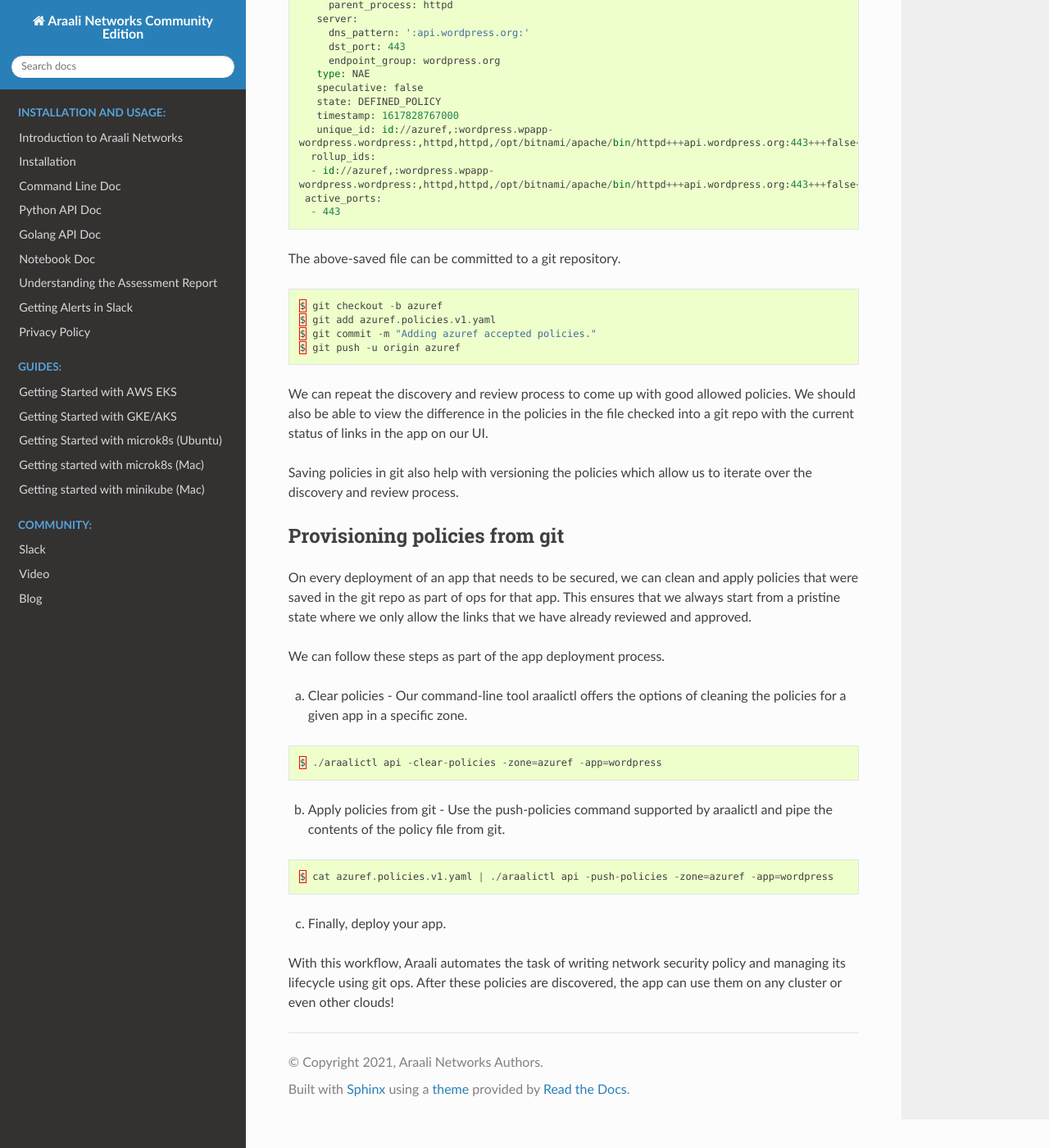
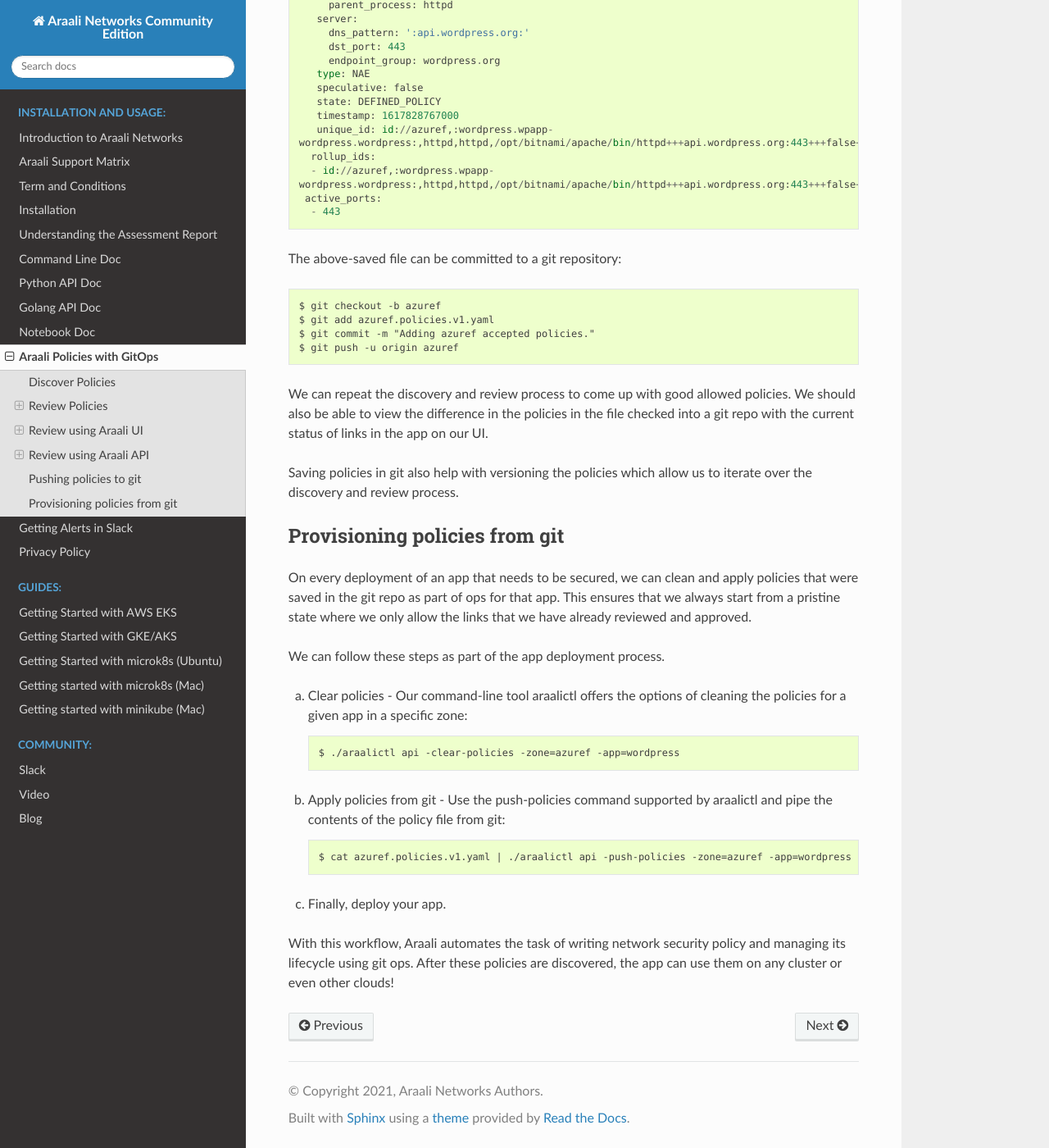
Before and after one commit to araalinetworks/api, a Sphinx documentation site: the page built from doc/source/araalipolicy.rst, in a window 1280 px wide and 1400 px high, scrolled down 4102 px. Shown: the whole window at 82% size. Built offline with Sphinx 7.4.7 and the Read the Docs theme 2.0.0, drawn with Linux system fonts in a browser that asks for light colours.

Commit message:
merging from Ashish branch

```diff
--- a/doc/source/araalipolicy.rst
+++ b/doc/source/araalipolicy.rst
@@ -143,9 +143,7 @@ Once we are satisfied with the review of the links for an app. We can fetch the
   active_ports:
    - 443
 
-The above-saved file can be committed to a git repository.
-
-.. code-block:: python
+The above-saved file can be committed to a git repository::
 
    $ git checkout -b azuref
    $ git add azuref.policies.v1.yaml
@@ -164,15 +162,11 @@ On every deployment of an app that needs to be secured, we can clean and apply p
 
 We can follow these steps as part of the app deployment process.
 
-a. Clear policies - Our command-line tool araalictl offers the options of cleaning the policies for a given app in a specific zone.
-
-.. code-block:: python
+a. Clear policies - Our command-line tool araalictl offers the options of cleaning the policies for a given app in a specific zone::
 
     $ ./araalictl api -clear-policies -zone=azuref -app=wordpress
 
-b. Apply policies from git - Use the push-policies command supported by araalictl and pipe the contents of the policy file from git.
-
-.. code-block:: python
+b. Apply policies from git - Use the push-policies command supported by araalictl and pipe the contents of the policy file from git::
 
    $ cat azuref.policies.v1.yaml | ./araalictl api -push-policies -zone=azuref -app=wordpress
 
--- a/doc/source/araalitermscondition.rst
+++ b/doc/source/araalitermscondition.rst
@@ -1,6 +1,6 @@
-============================================
-Araali Community Edition Term and Conditions
-============================================
+===================
+Term and Conditions
+===================
 
 GENERAL
 --------
--- a/doc/source/index.rst
+++ b/doc/source/index.rst
@@ -33,12 +33,15 @@ So let the show begin!
    :hidden:
 
    introduction_to_araali_networks
+   supportmatrix
+   araalitermscondition
    gettingstarted
+   assessmentreport
    araalictlcommandline
    araalictlpython
    araalictlgolang
    araalictlnotebook
-   assessmentreport
+   araalipolicy
    araalislackwebhook
    araaliprivacypolicy
 
```
